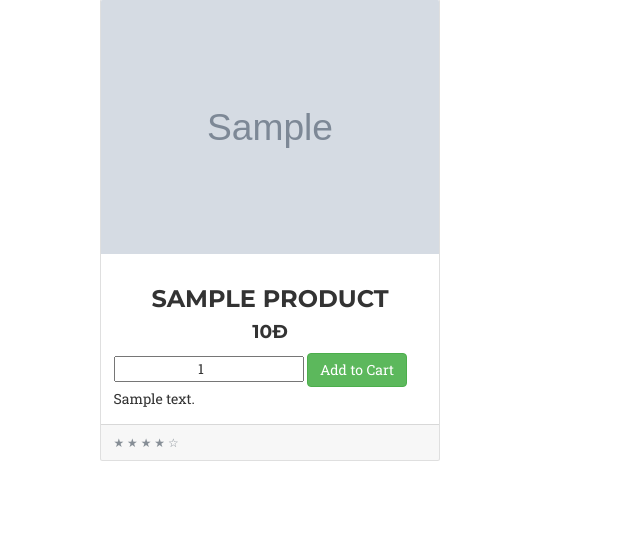
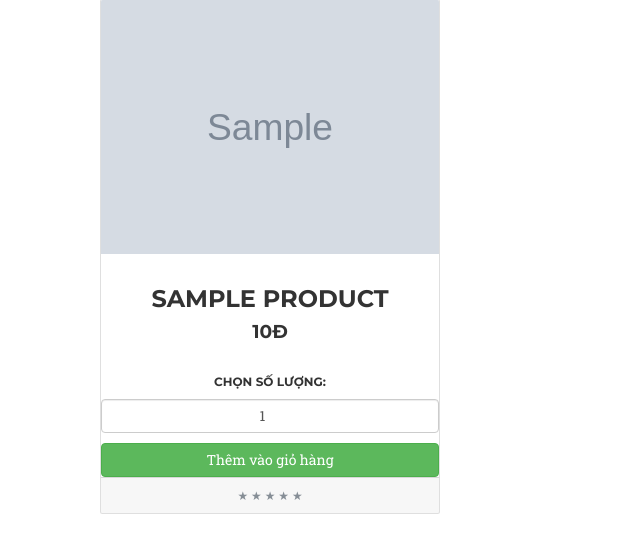
Before and after one commit to DormTeam/DormStop, a PHP site: page /viewproduct.php in a window 1280 px wide. Shown: the part 224-777 px from the top of the page, without its empty margins (0-640 px from the left). Run offline with PHP 8.4, Linux system fonts and the light colour scheme; tables that the repository leaves empty or names only in its code hold one stand-in row (values such as "Sample post"); grey boxes marked "Sample" are stand-in pictures; some web fonts are replaced.

Commit message:
Modified: productview ui

```diff
--- a/viewproduct.php
+++ b/viewproduct.php
@@ -68,14 +68,15 @@
                             <a><?php echo $row["name"]; ?></a>
                           </h3>
                           <h5 align="center" style="font-size: 14pt"><?php echo $row["price"]; ?>Đ</h5>
-                            <input class="text-center" type="number" name="quantity" class="form-control" value="1" />
-                            <input type="hidden" name="hidden_name" value="<?php echo $row["name"]; ?>" />
-                            <input type="hidden" name="hidden_price" value="<?php echo $row["price"]; ?>" />
-                            <input id="atcart" type="submit" name="add_to_cart" class="btn btn-success" value="Add to Cart" />
-                          <p class="card-text"><?php echo $row["description"]; ?></p>
+                          <input type="hidden" name="hidden_name" value="<?php echo $row["name"]; ?>" />
+                          <input type="hidden" name="hidden_price" value="<?php echo $row["price"]; ?>" />
                         </div>
-                        <div class="card-footer">
-                          <small class="text-muted">&#9733; &#9733; &#9733; &#9733; &#9734;</small>
+                          <h6 align="center">Chọn số lượng:</h6>
+                          <input class="text-center form-control" type="number" name="quantity" value="1" />
+                        <p></p>
+                        <input id="atcart" type="submit" name="add_to_cart" class="btn btn-success" value="Thêm vào giỏ hàng" />
+                        <div align="center" class="card-footer">
+                          <small class="text-muted">&#9733; &#9733; &#9733; &#9733; &#9733;</small>
                         </div>
                       </div>
                     </div>
```
